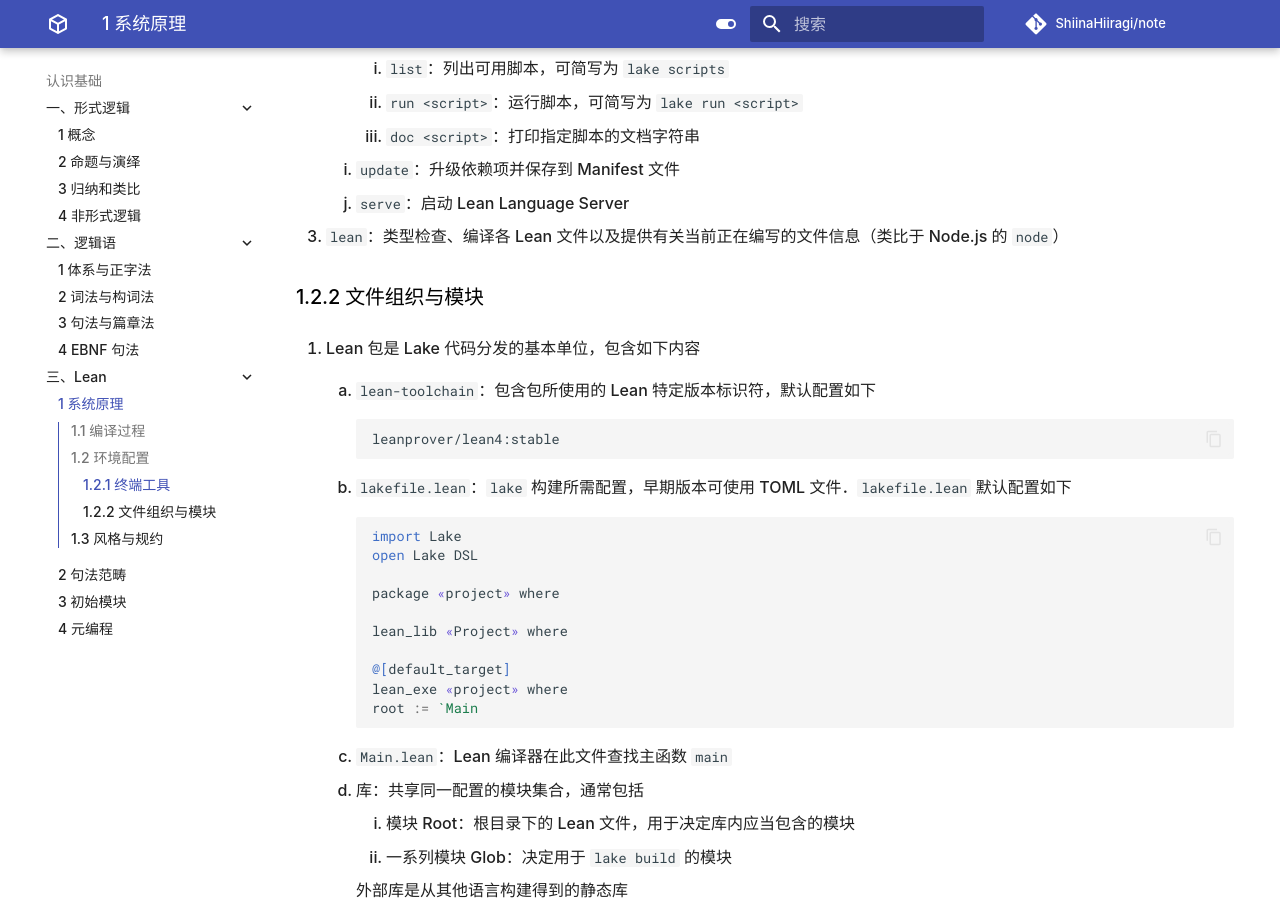
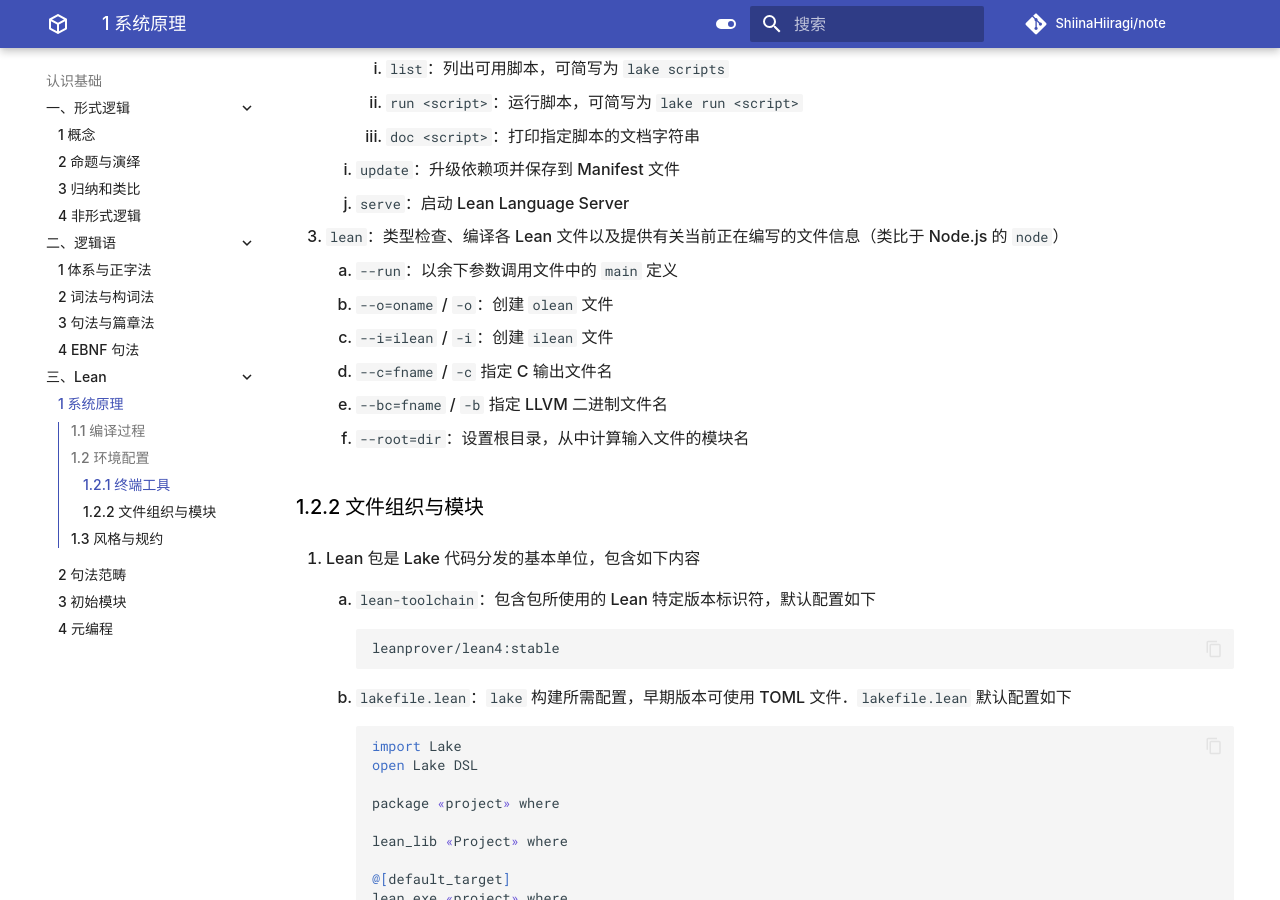
Before and after one commit to ShiinaHiiragi/note, an MkDocs documentation site: the page built from docs/cogn/lean/sys.md, in a window 1280 px wide and 900 px high, scrolled down 1391 px. Built offline with MkDocs 1.6.1 and Material for MkDocs 9.7.7, drawn with Linux system fonts in a browser that asks for light colours; comment, search, counter and statistics services are not loaded.

Commit message:
add lean cli

```diff
--- a/docs/cogn/lean/sys.md
+++ b/docs/cogn/lean/sys.md
@@ -52,6 +52,12 @@ $$
     9. `update`：升级依赖项并保存到 Manifest 文件
     10. `serve`：启动 Lean Language Server
 3. `lean`：类型检查、编译各 Lean 文件以及提供有关当前正在编写的文件信息（类比于 Node.js 的 `node`）
+    1. `--run`：以余下参数调用文件中的 `main` 定义
+    2. `--o=oname` / `-o`：创建 `olean` 文件
+    3. `--i=ilean` / `-i`：创建 `ilean` 文件
+    4. `--c=fname` / `-c` 指定 C 输出文件名
+    5. `--bc=fname` / `-b` 指定 LLVM 二进制文件名
+    6. `--root=dir`：设置根目录，从中计算输入文件的模块名
 
 ### 1.2.2 文件组织与模块
 1. Lean 包是 Lake 代码分发的基本单位，包含如下内容
```
